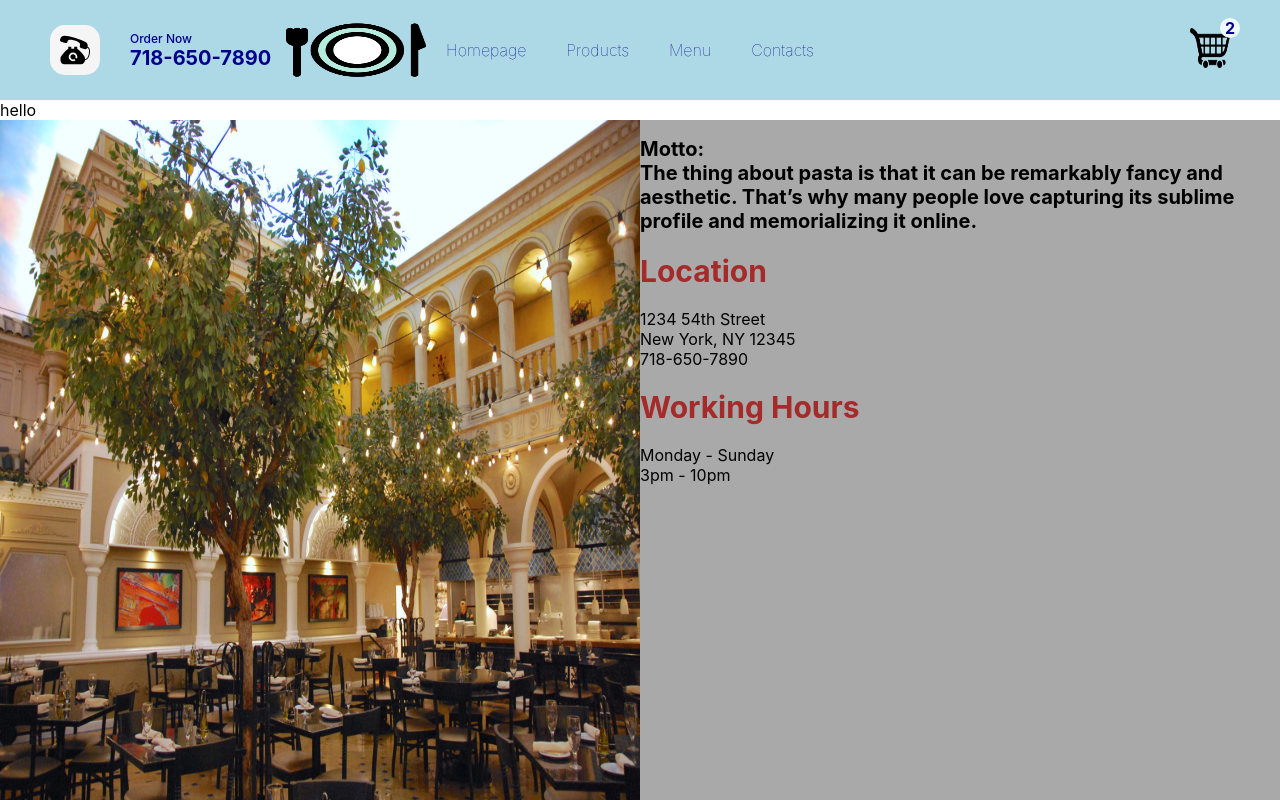
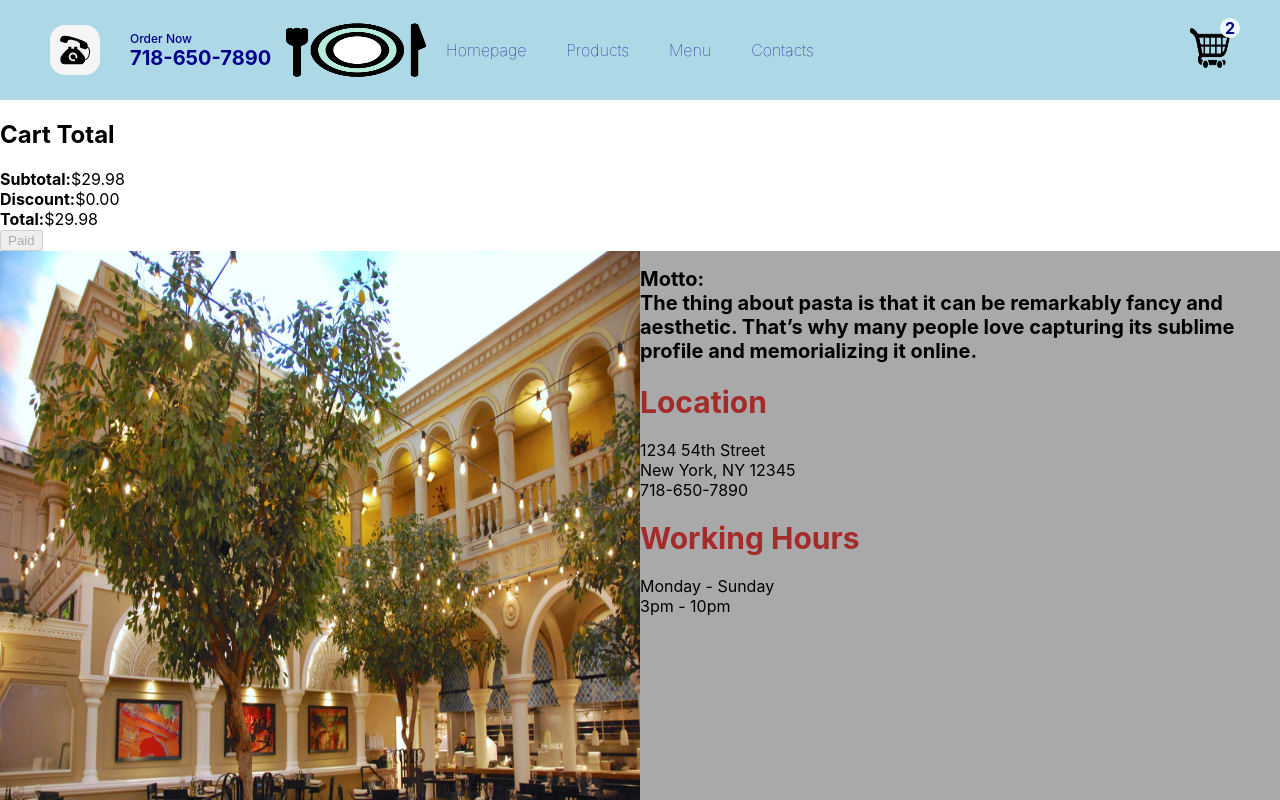
Before and after one commit to argie77/capstone, a Next.js app: page /orders/1 in a window 1280 px wide. Shown: the top 800 px of the page. Built offline with nearby package versions, Linux system fonts and the light colour scheme.

Commit message:
order page is showing up

```diff
--- a/pages/orders/[id].jsx
+++ b/pages/orders/[id].jsx
@@ -5,7 +5,24 @@ import styles from "../../styles/Order.module.css";
 const Order = () => {
   return (
     <div>
-        hello
+      <div className={styles.container}>
+        <div className={styles.left}> </div>
+        <div className={styles.right}>
+        <div className={styles.wrapper}>
+        <h2 className={styles.title}>Cart Total</h2>
+        <div className={styles.totalText}>
+            <b className={styles.totalTextTitle}>Subtotal:</b>$29.98
+          </div>
+          <div className={styles.totalText}>
+            <b className={styles.totalTextTitle}>Discount:</b>$0.00
+          </div>
+          <div className={styles.totalText}>
+            <b className={styles.totalTextTitle}>Total:</b>$29.98
+          </div>
+          <button disabled className={styles.button}>Paid</button>
+         </div>
+         </div>
+      </div>
     </div>
   )
 }
```
